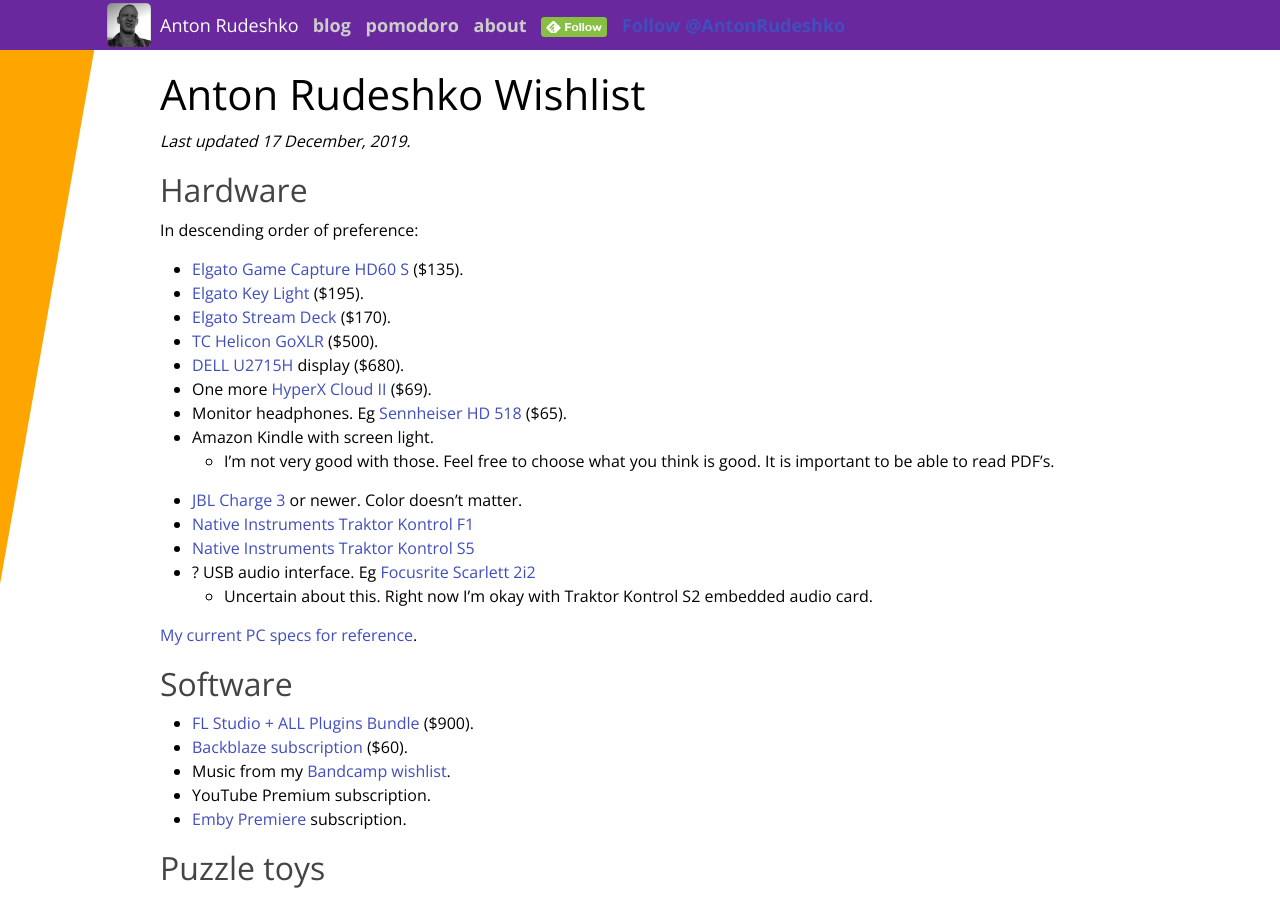
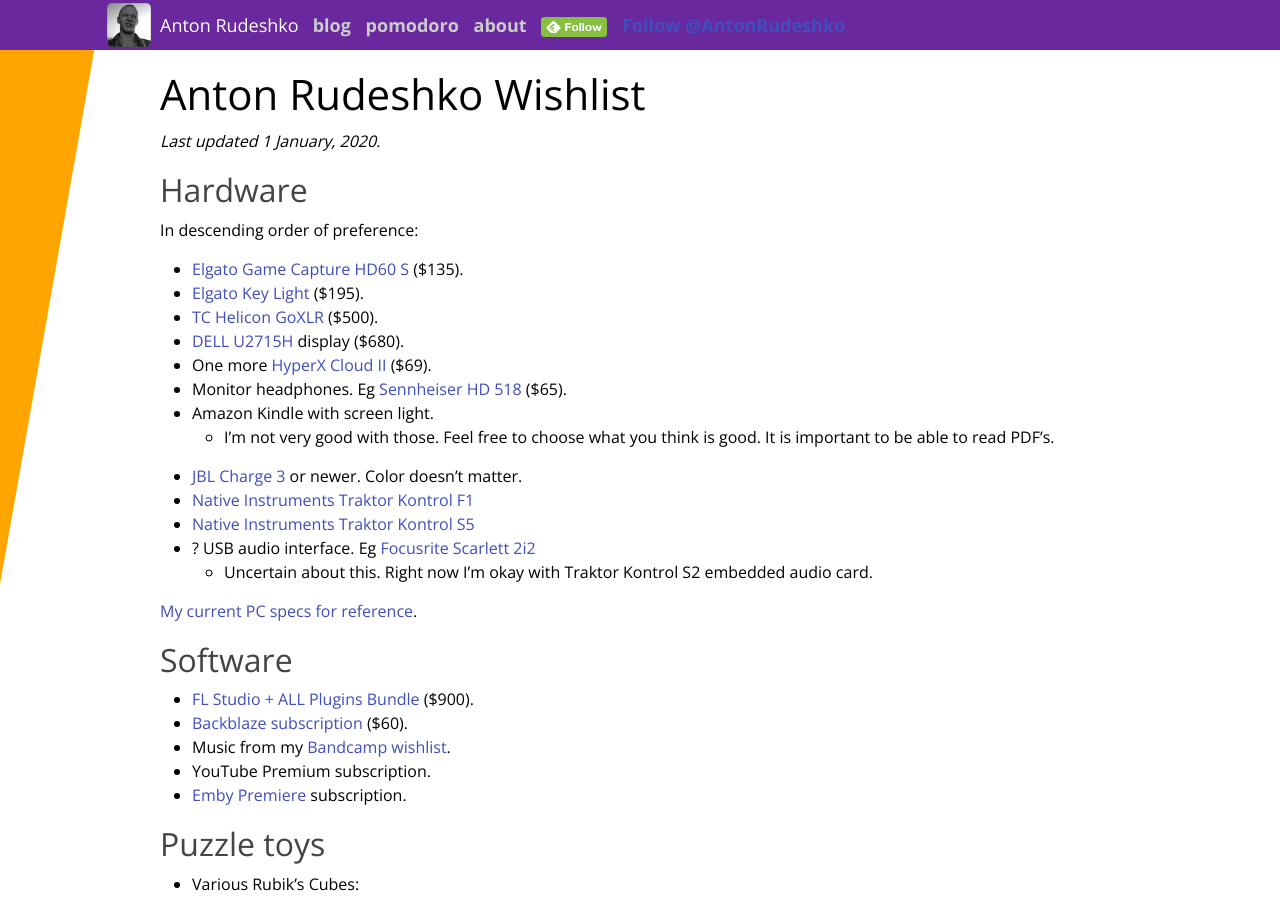
Before and after one commit to anton-rudeshko/anton-rudeshko.github.io, a Jekyll site: the page built from wishlist/index.md, in a window 1280 px wide and 900 px high. Built offline with Jekyll 4.4.1, drawn with Linux system fonts in a browser that asks for light colours; comment, search, counter and statistics services are not loaded; some of the changed text lies outside the part shown.

Commit message:
wishlist: up after NY 2020

```diff
--- a/wishlist/index.md
+++ b/wishlist/index.md
@@ -5,7 +5,7 @@ title: Anton Rudeshko Wishlist
 
 # Anton Rudeshko Wishlist
 
-*Last updated 17 December, 2019.*
+*Last updated 1 January, 2020.*
 
 ## Hardware
 
@@ -13,7 +13,6 @@ In descending order of preference:
 
 * [Elgato Game Capture HD60 S][hd60-s] ($135).
 * [Elgato Key Light][key-light] ($195).
-* [Elgato Stream Deck][stream-deck] ($170).
 * [TC Helicon GoXLR][goxlr] ($500).
 * [DELL U2715H][dell] display ($680).
 * One more [HyperX Cloud II][hyperx2] ($69).
@@ -28,7 +27,6 @@ In descending order of preference:
 
 [hd60-s]: https://www.elgato.com/en/gaming/game-capture-hd60-s
 [key-light]: https://www.elgato.com/en/gaming/key-light
-[stream-deck]: https://www.elgato.com/en/gaming/stream-deck
 [goxlr]: https://www.tc-helicon.com/broadcast
 [dell]: https://market.yandex.ru/product/11131926
 [hyperx2]: https://market.yandex.ru/product/12241651
```
Also changed, not shown: other parts of wishlist/index.md (+0 -1 lines).
